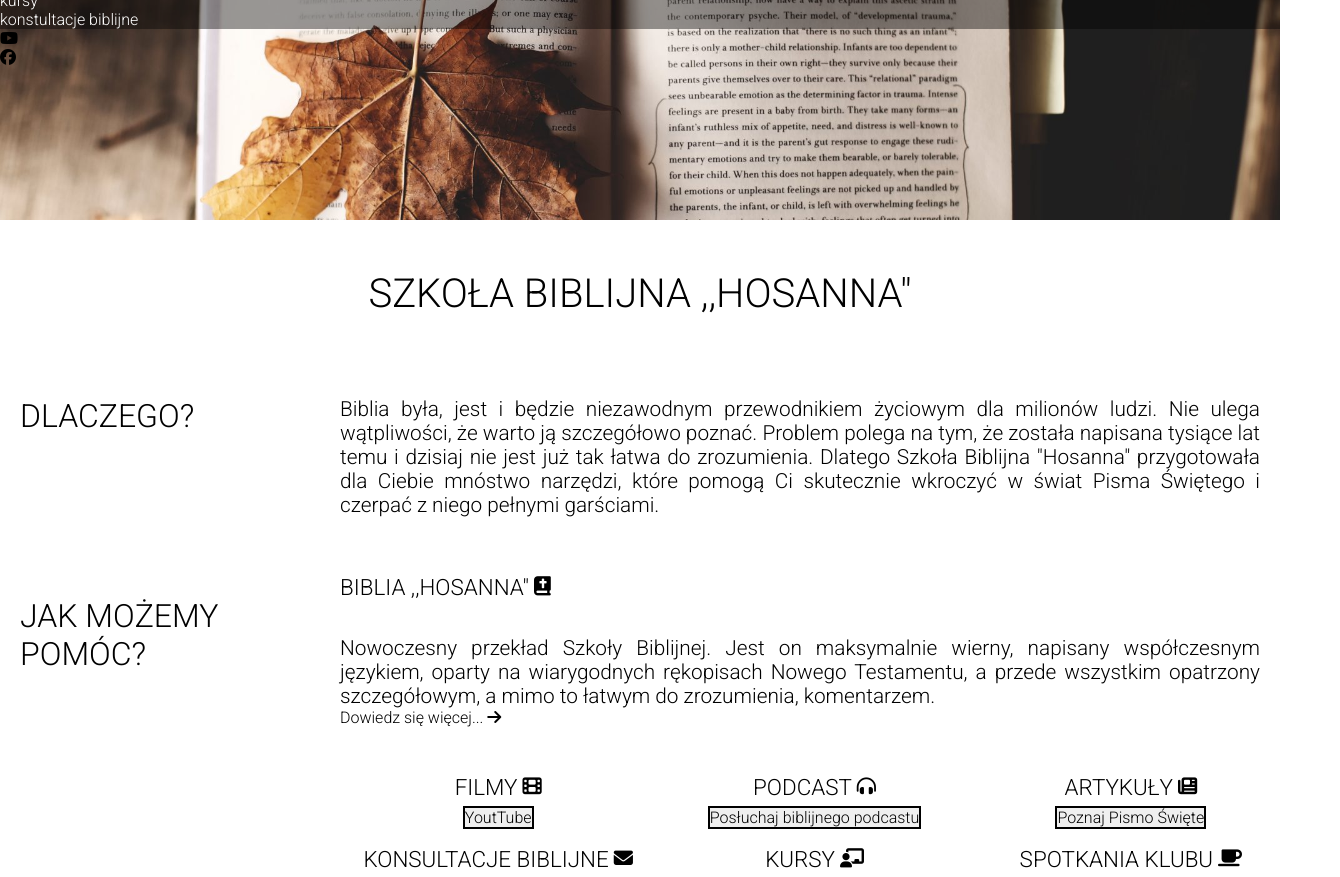
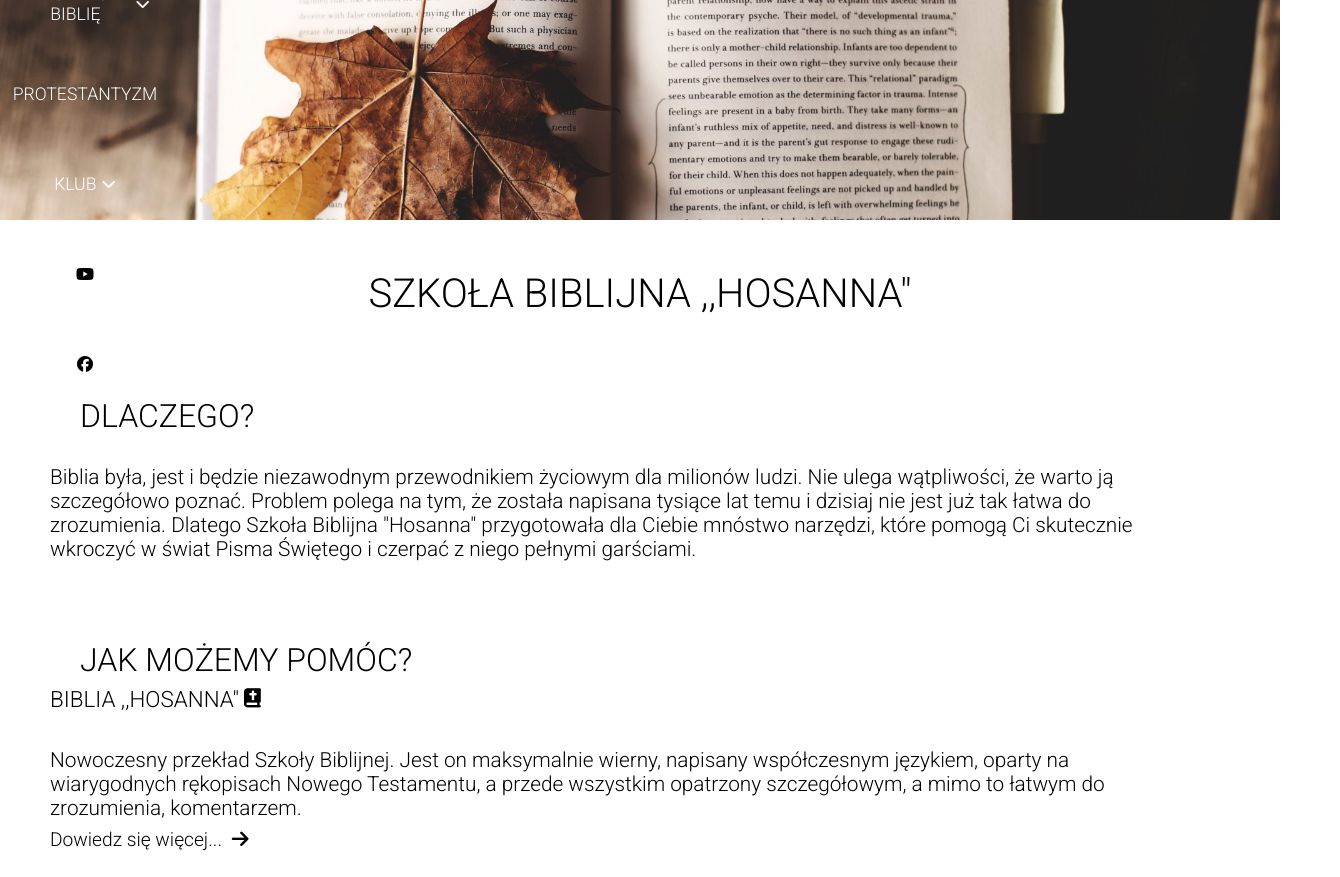
Before and after one commit to franciszek-szeptycki/hosanna, a React (Create React App) app: page / in a window 1280 px wide. Shown: the part 260-1137 px from the top of the page, 1340 px wide, since content can reach past the window. Built offline with nearby package versions, Linux system fonts and the light colour scheme.

Commit message:
mobile version done

```diff
--- a/src/layout/Nav.js
+++ b/src/layout/Nav.js
@@ -38,17 +38,17 @@
                     </NavLink>
                     <ul className="nav__submenu">
                         <li className="nav__submenu-li">
-                            <NavLink className="nav__a" to="#">
+                            <NavLink className="nav__a" id="wydawnictwo" to="#">
                                 wydawnictwo
                             </NavLink>
                         </li>
                         <li className="nav__submenu-li">
-                            <NavLink className="nav__a" to="#">
+                            <NavLink className="nav__a" id="artykuły" to="#">
                                 artykuły
                             </NavLink>
                         </li>
                         <li className="nav__submenu-li">
-                            <NavLink className="nav__a" to="#">
+                            <NavLink className="nav__a" id="podcast" to="#">
                                 podcast
                             </NavLink>
                         </li>
--- a/src/pages/HomeUl.js
+++ b/src/pages/HomeUl.js
@@ -51,6 +51,7 @@
                 </h3>
                 <button className="section__button">Obejrzyj ofertę</button>
             </li>
+            <li className={`ul-wrapped__elem`}></li>
         </ul>
     );
 };
--- a/src/sass/_main.sass
+++ b/src/sass/_main.sass
@@ -1,24 +1,42 @@
+.article__title
+    @include center-flex
+    .section
+        display: grid
+
+@media (max-width: 950px)
+    .article__title
+        font-size: 1.7rem
+        margin: 30px
+        text-align: center
+    .section
+        padding: 30px
+        grid-template-row: auto auto
+        grid-template-columns: auto
+
+        .section__question
+            padding-bottom: 30px
+            font-size: 1.3rem
+            text-align: center
+
+        .section__content
+            text-align: justify
+
+
 @media (min-width: 951px)
-    .main
+    .article__title
+        font-size: 2.5rem
+        margin: 50px
 
-    .article
-        .article__title
-            grid-column-end: span 2
-            @include center-flex
-            font-size: 2.5rem
-            margin: 50px
+    .section
+        grid-template-columns: 350px 950px
+        grid-template-rows: auto
+        margin: 50px
 
-        .section
-            display: grid
-            grid-template-columns: 350px 950px
-            grid-template-rows: auto
-            margin: 50px
+        .section__question
+            font-size: 2rem
+            padding: 30px 0 0 30px
 
-            .section__question
-                font-size: 2rem
-                padding: 30px 0 0 30px
+        .section__content
+            font-size: 1.3rem
 
-            .section__content
-                font-size: 1.3rem
-                text-align: justify
-                padding: 30px 30px 0 0
+            padding: 30px 30px 0 0
--- a/src/sass/_nav.sass
+++ b/src/sass/_nav.sass
@@ -27,15 +27,14 @@
 @media (max-width: 950px)
     .nav
         .hamburger
+            padding: 30px
+            float: right
+            @include center-flex
             i
-                float: right
-                padding: 30px
                 font-size: 1.3rem
                 color: gray
                 text-align: center
                 transition: .1s
-            .fa-xmark
-                padding: 30px 33px
 
         .nav__ul
             position: fixed
@@ -46,98 +45,115 @@
             width: 100%
             overflow: hidden
             transition: .3s
-            background-color: white
 
             .nav__li
-                flex-grow: 1
+                background-color: white
                 display: flex
-                align-items: center
+                flex-direction: column
+                justify-content: center
                 padding-left: 20px
 
                 .nav__a
                     font-size: 1.3rem
                     text-transform: uppercase
+                    min-height: 50px
+                    display: flex
+                    align-items: center
 
             .li-expand
-                .nav__submenu
-                    display: none
+                ul
+                    transition: .1s
+                    height: 0px
+                    overflow: hidden
+
+                &:hover .nav__submenu
+                    height: 150px
+
+
+            .li-media
+                .yt-icon
+                    color: red
+                .fb-icon
+                    color: blue
+                .yt-icon, .fb-icon
+
     .nav.expand-menu
         .nav__ul
-            height: 360px
+            height: 100vh
 
 
-// @media (min-width: 951px)
-//     .nav
-//     display: flex
-//     justify-content: flex-end
-//     padding-right: 20px
+@media (min-width: 951px)
+    .nav
+    display: flex
+    justify-content: flex-end
+    padding-right: 20px
 
-//     .nav__ul
-//         width: 75%
-//         display: flex
+    .nav__ul
+        width: 75%
+        display: flex
 
-//         .nav__li
-//             width: 150px
-//             flex-grow: 1
-//             height: 90px
-//             @include center-flex
-//             transition: .1s
+        .nav__li
+            width: 150px
+            flex-grow: 1
+            height: 90px
+            @include center-flex
+            transition: .1s
 
-//             &:hover
-//                 background-color: whitesmoke
+            &:hover
+                background-color: whitesmoke
 
-//             .nav__a
-//                 @include center-flex
-//                 font-size: 1.1rem
-//                 text-transform: uppercase
-//                 text-align: center
-//                 width: 100%
-//                 height: 100%
+            .nav__a
+                @include center-flex
+                font-size: 1.1rem
+                text-transform: uppercase
+                text-align: center
+                width: 100%
+                height: 100%
 
-//                 .nav__arrow-up, .nav__arrow-down
-//                     color: inherit
-//                     font-size: .9rem
-//         .li-expand
-//             position: relative
+                .nav__arrow-up, .nav__arrow-down
+                    color: inherit
+                    font-size: .9rem
+        .li-expand
+            position: relative
 
-//             .nav__submenu
-//                 transition: .1s
-//                 background-color: white
-//                 width: 360px
-//                 top: 90px
-//                 height: 0px
-//                 position: fixed
-//                 z-index: -1
-//                 transition: .1s
-//                 overflow: hidden
-//                 background-color: whitesmoke
+            .nav__submenu
+                transition: .1s
+                background-color: white
+                width: 360px
+                top: 90px
+                height: 0px
+                position: fixed
+                z-index: -1
+                transition: .1s
+                overflow: hidden
+                background-color: whitesmoke
 
-//                 display: flex
-//                 flex-direction: column
+                display: flex
+                flex-direction: column
 
-//                 .nav__submenu-li
-//                     width: 100%
-//                     height: 90px
-//                     transition: .1s
+                .nav__submenu-li
+                    width: 100%
+                    height: 90px
+                    transition: .1s
 
-//                     &:hover
-//                         background-color: rgb(235, 235, 235)
+                    &:hover
+                        background-color: rgb(235, 235, 235)
 
-//             &:hover .nav__submenu
-//                 height: 270px
+            &:hover .nav__submenu
+                height: 270px
 
 
-//             .li-media
-//                 width: 50px
-//                 flex-grow: 0.5
-//                 .yt-icon
-//                     color: red
-//                 .fb-icon
-//                     color: blue
-//                 .yt-icon, .fb-icon
-//                     background-color: white
-//                     border-radius: 50%
-//                     width: 30px
-//                     height: 30px
+            .li-media
+                width: 50px
+                flex-grow: 0.5
+                .yt-icon
+                    color: red
+                .fb-icon
+                    color: blue
+                .yt-icon, .fb-icon
+                    background-color: white
+                    border-radius: 50%
+                    width: 30px
+                    height: 30px
 
-//                     @include center-flex
+                    @include center-flex
--- a/src/sass/start/_ready-classes.sass
+++ b/src/sass/start/_ready-classes.sass
@@ -1,15 +1,43 @@
-@media (min-width: 951px)
-    .fa-solid
+.fa-solid
+    font-size: 1.2rem
+    padding: 10px 0 10px 5px
+
+h3, h4, h5
+    position: relative
+    display: flex
+    align-items: center
+
+.ul-wrapped
+    width: 100%
+    display: flex
+    flex-wrap: wrap
+    justify-content: space-evenly
+
+    .ul-wrapped__elem
+        width: 300px
+
+        display: flex
+        flex-direction: column
+        align-items: center
+        padding: 5px 10px
+
+    .section__button
+        border-radius: 50px
+        border: solid black 2px
+        background-color: transparent
+        color: black
+        transition: .2s
         font-size: 1.2rem
-        padding: 10px 0 10px 5px
+        cursor: pointer
+        padding: 5px 10px
 
-    h3, h4, h5
-        position: relative
-        display: flex
-        align-items: center
+@media (max-width: 950px)
+    h3
+        font-size: 1.2rem
+        justify-content: center
 
     .bottom-link, .bottom-link, .button-pdf, .link-icon
-        font-size: 1.2rem
+        font-size: 1rem
         color: cadetblue
         transition: .2s
         cursor: pointer
@@ -21,7 +49,46 @@
         border: none
         background: none
 
+    p
+        padding-bottom: 5px
+        a
+            margin: 0px auto
 
+@media (min-width: 951px)
+    .fa-solid
+        font-size: 1.2rem
+
+    .bottom-link, .bottom-link, .button-pdf, .link-icon
+        font-size: 1.2rem
+
+
+    .section__button
+        border-radius: 50px
+        border: solid black 2px
+        background-color: transparent
+        color: black
+        transition: .2s
+        font-size: 1.2rem
+        cursor: pointer
+        padding: 5px 10px
+
+        &:hover
+            color: white
+            background-color: black
+
+.tiny-elem
+    margin: 5px 0
+
+.small-elem
+    margin: 10px 0
+
+.mid-elem
+    margin: 20px 0
+
+.big-elem
+    margin: 30px 0
+
+@media ( min-width: 951px )
     .tiny-elem
         margin: 10px 0
 
@@ -33,30 +100,3 @@
 
     .big-elem
         margin: 50px 0
-
-    .ul-wrapped
-        width: 100%
-        display: flex
-        flex-wrap: wrap
-
-        .ul-wrapped__elem
-            flex-basis: 33.3%
-
-            display: flex
-            flex-direction: column
-            align-items: center
-            padding: 5px 10px
-
-            .section__button
-                border-radius: 50px
-                border: solid black 2px
-                background-color: transparent
-                color: black
-                transition: .2s
-                font-size: 1.2rem
-                cursor: pointer
-                padding: 5px 10px
-
-                &:hover
-                    color: white
-                    background-color: black
```
Also changed, not shown: src/sass/_app.sass (+10 -10 lines), src/css/index.css, 1 other file (tests, documents, lock files or other folders).
